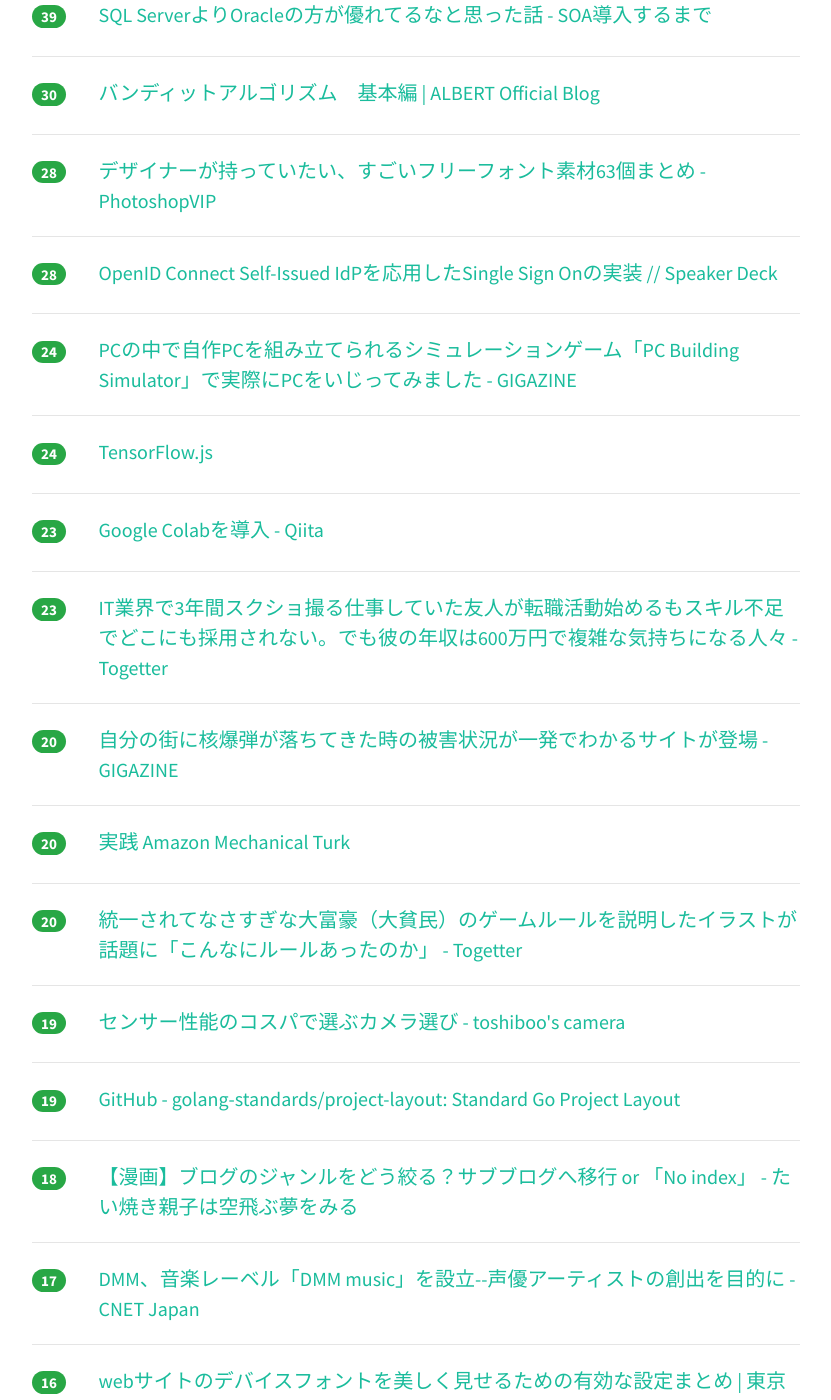
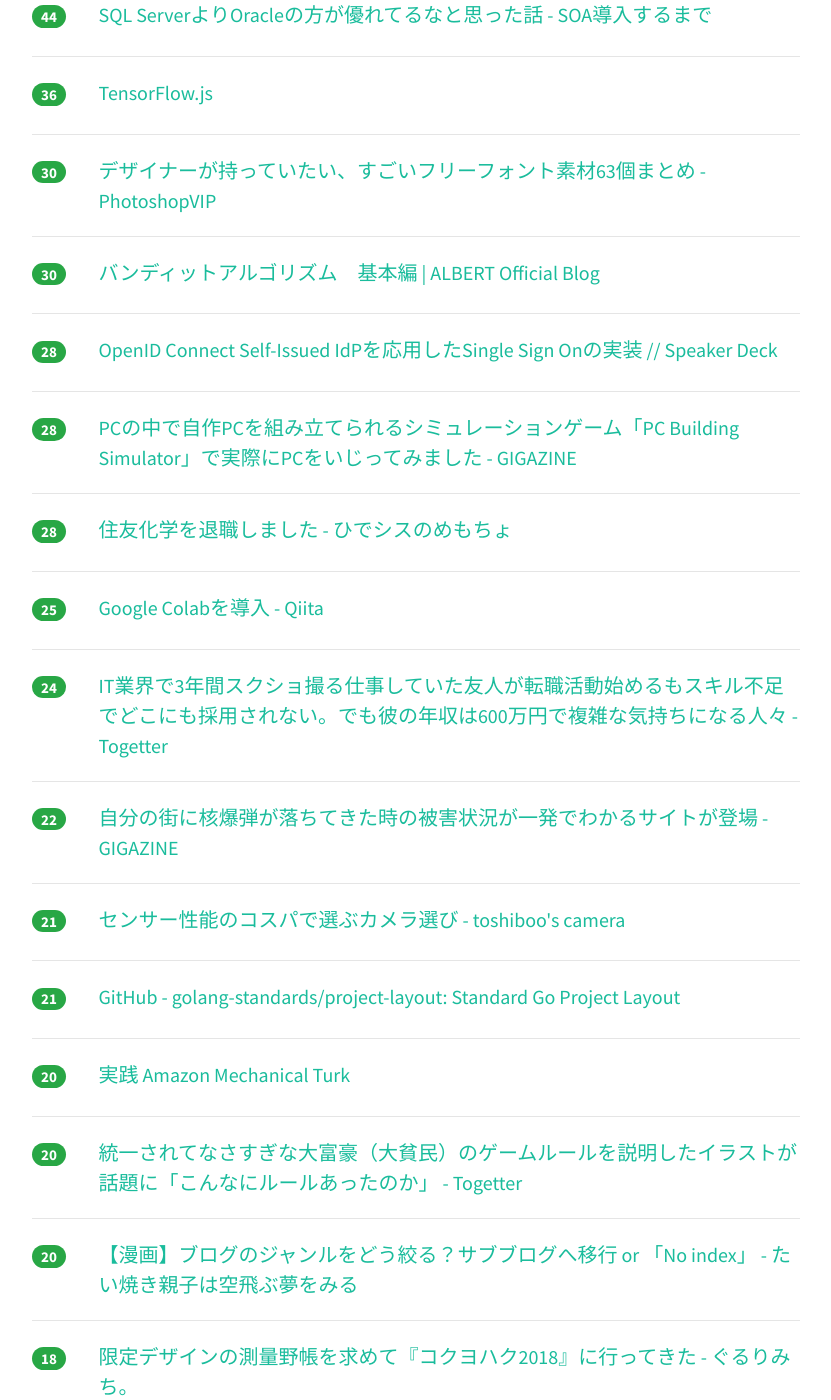
Before and after one commit to yatta47/hatena-matome-site, a Jekyll site: the page built from _posts/2018-03-31-hatena.md, in a window 1280 px wide and 1400 px high, scrolled down 832 px. Shown: the whole window, without its empty margins (224-1055 px from the left). Built offline with Jekyll 4.4.1, drawn with Linux system fonts in a browser that asks for light colours; nearby versions of some CDN libraries; some of the changed text lies outside the part shown.

Commit message:
Updated 2018-03-31

```diff
--- a/_posts/2018-03-31-hatena.md
+++ b/_posts/2018-03-31-hatena.md
@@ -1,39 +1,49 @@
 ---
 layout: post
 title:  "2018-03-31 はてぶIT"
-date:   2018-03-31 12:02:09
+date:   2018-03-31 13:02:35
 tags: [it-hotentry]
 ---
-28 件のデータあり
+31 件のデータあり
 
 <hr><div class="row">
-<div class="col-1"><span class="badge badge-pill badge-success h2">148</span></div>
+<div class="col-1"><span class="badge badge-pill badge-success h2">166</span></div>
 <div class="col-11"><a href='https://anond.hatelabo.jp/20180330214636' target='_blank'>ゲーム翻訳の現状</a></div>
 </div>
 <hr>
 <div class="row">
-<div class="col-1"><span class="badge badge-pill badge-success h2">92</span></div>
+<div class="col-1"><span class="badge badge-pill badge-success h2">118</span></div>
 <div class="col-11"><a href='https://togetter.com/li/1213646' target='_blank'>朝日新聞記者「騒動後、技術開発に影響出ていた」⇨PEZY関係者「当事者ですが影響出ていないけどもソースは？」 - Togetter</a></div>
 </div>
 <hr>
 <div class="row">
-<div class="col-1"><span class="badge badge-pill badge-success h2">75</span></div>
+<div class="col-1"><span class="badge badge-pill badge-success h2">91</span></div>
 <div class="col-11"><a href='https://headlines.yahoo.co.jp/hl?a=20180331-00000012-zdn_m-sci' target='_blank'>テザリング不要なauユーザーは3月中の解約を忘れずに （ITmedia Mobile） - Yahoo!ニュース</a></div>
 </div>
 <hr>
 <div class="row">
-<div class="col-1"><span class="badge badge-pill badge-success h2">47</span></div>
+<div class="col-1"><span class="badge badge-pill badge-success h2">67</span></div>
 <div class="col-11"><a href='https://www.engadget.com/2018/03/30/google-shutting-down-goo-gl-url-shortening-service/' target='_blank'>Google is shutting down its goo.gl URL shortening service</a></div>
 </div>
 <hr>
 <div class="row">
-<div class="col-1"><span class="badge badge-pill badge-success h2">44</span></div>
+<div class="col-1"><span class="badge badge-pill badge-success h2">46</span></div>
 <div class="col-11"><a href='https://developer.aiming-inc.com/infra/db-loadtest/' target='_blank'>DB負荷試験をやった話 | Aiming 開発者ブログ</a></div>
 </div>
 <hr>
 <div class="row">
-<div class="col-1"><span class="badge badge-pill badge-success h2">39</span></div>
+<div class="col-1"><span class="badge badge-pill badge-success h2">44</span></div>
 <div class="col-11"><a href='http://ryoben.hateblo.jp/entry/2017/05/29/000853' target='_blank'>SQL ServerよりOracleの方が優れてるなと思った話 - SOA導入するまで</a></div>
+</div>
+<hr>
+<div class="row">
+<div class="col-1"><span class="badge badge-pill badge-success h2">36</span></div>
+<div class="col-11"><a href='https://js.tensorflow.org/' target='_blank'>TensorFlow.js</a></div>
+</div>
+<hr>
+<div class="row">
+<div class="col-1"><span class="badge badge-pill badge-success h2">30</span></div>
+<div class="col-11"><a href='http://photoshopvip.net/107956' target='_blank'>デザイナーが持っていたい、すごいフリーフォント素材63個まとめ - PhotoshopVIP</a></div>
 </div>
 <hr>
 <div class="row">
@@ -43,37 +53,42 @@ tags: [it-hotentry]
 <hr>
 <div class="row">
 <div class="col-1"><span class="badge badge-pill badge-success h2">28</span></div>
-<div class="col-11"><a href='http://photoshopvip.net/107956' target='_blank'>デザイナーが持っていたい、すごいフリーフォント素材63個まとめ - PhotoshopVIP</a></div>
+<div class="col-11"><a href='https://speakerdeck.com/rtechkouhou/openid-connect-self-issued-idpwoying-yong-sitasingle-sign-onfalseshi-zhuang' target='_blank'>OpenID Connect Self-Issued IdPを応用したSingle Sign Onの実装 // Speaker Deck</a></div>
 </div>
 <hr>
 <div class="row">
 <div class="col-1"><span class="badge badge-pill badge-success h2">28</span></div>
-<div class="col-11"><a href='https://speakerdeck.com/rtechkouhou/openid-connect-self-issued-idpwoying-yong-sitasingle-sign-onfalseshi-zhuang' target='_blank'>OpenID Connect Self-Issued IdPを応用したSingle Sign Onの実装 // Speaker Deck</a></div>
+<div class="col-11"><a href='https://gigazine.net/news/20180330-pc-building-simulator/' target='_blank'>PCの中で自作PCを組み立てられるシミュレーションゲーム「PC Building Simulator」で実際にPCをいじってみました - GIGAZINE</a></div>
+</div>
+<hr>
+<div class="row">
+<div class="col-1"><span class="badge badge-pill badge-success h2">28</span></div>
+<div class="col-11"><a href='http://hidesys.hatenablog.com/entry/2018/03/31/104549' target='_blank'>住友化学を退職しました - ひでシスのめもちょ</a></div>
+</div>
+<hr>
+<div class="row">
+<div class="col-1"><span class="badge badge-pill badge-success h2">25</span></div>
+<div class="col-11"><a href='https://qiita.com/clocker/items/ebeb5ea9ce216e1d6205' target='_blank'>Google Colabを導入 - Qiita</a></div>
 </div>
 <hr>
 <div class="row">
 <div class="col-1"><span class="badge badge-pill badge-success h2">24</span></div>
-<div class="col-11"><a href='https://gigazine.net/news/20180330-pc-building-simulator/' target='_blank'>PCの中で自作PCを組み立てられるシミュレーションゲーム「PC Building Simulator」で実際にPCをいじってみました - GIGAZINE</a></div>
-</div>
-<hr>
-<div class="row">
-<div class="col-1"><span class="badge badge-pill badge-success h2">24</span></div>
-<div class="col-11"><a href='https://js.tensorflow.org/' target='_blank'>TensorFlow.js</a></div>
-</div>
-<hr>
-<div class="row">
-<div class="col-1"><span class="badge badge-pill badge-success h2">23</span></div>
-<div class="col-11"><a href='https://qiita.com/clocker/items/ebeb5ea9ce216e1d6205' target='_blank'>Google Colabを導入 - Qiita</a></div>
-</div>
-<hr>
-<div class="row">
-<div class="col-1"><span class="badge badge-pill badge-success h2">23</span></div>
 <div class="col-11"><a href='https://togetter.com/li/1213467' target='_blank'>IT業界で3年間スクショ撮る仕事していた友人が転職活動始めるもスキル不足でどこにも採用されない。でも彼の年収は600万円で複雑な気持ちになる人々 - Togetter</a></div>
 </div>
 <hr>
 <div class="row">
-<div class="col-1"><span class="badge badge-pill badge-success h2">20</span></div>
+<div class="col-1"><span class="badge badge-pill badge-success h2">22</span></div>
 <div class="col-11"><a href='https://gigazine.net/news/20180330-outrider-interactive-nuke-map/' target='_blank'>自分の街に核爆弾が落ちてきた時の被害状況が一発でわかるサイトが登場 - GIGAZINE</a></div>
+</div>
+<hr>
+<div class="row">
+<div class="col-1"><span class="badge badge-pill badge-success h2">21</span></div>
+<div class="col-11"><a href='http://www.toshiboo.com/entry/cospa01' target='_blank'>センサー性能のコスパで選ぶカメラ選び - toshiboo's camera</a></div>
+</div>
+<hr>
+<div class="row">
+<div class="col-1"><span class="badge badge-pill badge-success h2">21</span></div>
+<div class="col-11"><a href='https://github.com/golang-standards/project-layout' target='_blank'>GitHub - golang-standards/project-layout: Standard Go Project Layout</a></div>
 </div>
 <hr>
 <div class="row">
@@ -87,23 +102,23 @@ tags: [it-hotentry]
 </div>
 <hr>
 <div class="row">
-<div class="col-1"><span class="badge badge-pill badge-success h2">19</span></div>
-<div class="col-11"><a href='http://www.toshiboo.com/entry/cospa01' target='_blank'>センサー性能のコスパで選ぶカメラ選び - toshiboo's camera</a></div>
-</div>
-<hr>
-<div class="row">
-<div class="col-1"><span class="badge badge-pill badge-success h2">19</span></div>
-<div class="col-11"><a href='https://github.com/golang-standards/project-layout' target='_blank'>GitHub - golang-standards/project-layout: Standard Go Project Layout</a></div>
+<div class="col-1"><span class="badge badge-pill badge-success h2">20</span></div>
+<div class="col-11"><a href='http://www.taiyaki-oyako.com/entry/manga-blog-category' target='_blank'>【漫画】ブログのジャンルをどう絞る？サブブログへ移行 or 「No index」 - たい焼き親子は空飛ぶ夢をみる</a></div>
 </div>
 <hr>
 <div class="row">
 <div class="col-1"><span class="badge badge-pill badge-success h2">18</span></div>
-<div class="col-11"><a href='http://www.taiyaki-oyako.com/entry/manga-blog-category' target='_blank'>【漫画】ブログのジャンルをどう絞る？サブブログへ移行 or 「No index」 - たい焼き親子は空飛ぶ夢をみる</a></div>
+<div class="col-11"><a href='http://blog.gururimichi.com/entry/2018/03/30/224344' target='_blank'>限定デザインの測量野帳を求めて『コクヨハク2018』に行ってきた - ぐるりみち。</a></div>
 </div>
 <hr>
 <div class="row">
 <div class="col-1"><span class="badge badge-pill badge-success h2">17</span></div>
 <div class="col-11"><a href='https://japan.cnet.com/article/35116989/' target='_blank'>DMM、音楽レーベル「DMM music」を設立--声優アーティストの創出を目的に - CNET Japan</a></div>
+</div>
+<hr>
+<div class="row">
+<div class="col-1"><span class="badge badge-pill badge-success h2">17</span></div>
+<div class="col-11"><a href='https://japanese.engadget.com/2018/03/30/excel-ai/' target='_blank'>「Excel」にAI対応のデータ型が追加、地理や株価情報をオンラインから取得 - Engadget 日本版</a></div>
 </div>
 <hr>
 <div class="row">
@@ -113,27 +128,22 @@ tags: [it-hotentry]
 <hr>
 <div class="row">
 <div class="col-1"><span class="badge badge-pill badge-success h2">16</span></div>
-<div class="col-11"><a href='https://japanese.engadget.com/2018/03/30/excel-ai/' target='_blank'>「Excel」にAI対応のデータ型が追加、地理や株価情報をオンラインから取得 - Engadget 日本版</a></div>
+<div class="col-11"><a href='http://tech.nikkeibp.co.jp/atcl/nxt/column/18/00079/00007/' target='_blank'>ラズパイで動く64ビットLinux、欧州で人気の「openSUSE」 | 日経 xTECH（クロステック）</a></div>
 </div>
 <hr>
 <div class="row">
-<div class="col-1"><span class="badge badge-pill badge-success h2">16</span></div>
-<div class="col-11"><a href='http://hidesys.hatenablog.com/entry/2018/03/31/104549' target='_blank'>住友化学を退職しました - ひでシスのめもちょ</a></div>
-</div>
-<hr>
-<div class="row">
-<div class="col-1"><span class="badge badge-pill badge-success h2">14</span></div>
+<div class="col-1"><span class="badge badge-pill badge-success h2">15</span></div>
 <div class="col-11"><a href='https://gigazine.net/news/20180330-google-remove-autocomplete-kodi/' target='_blank'>Googleが「著作権侵害対策」でメディアプレイヤー「Kodi」をオートコンプリート候補から削除か - GIGAZINE</a></div>
 </div>
 <hr>
 <div class="row">
-<div class="col-1"><span class="badge badge-pill badge-success h2">12</span></div>
+<div class="col-1"><span class="badge badge-pill badge-success h2">13</span></div>
 <div class="col-11"><a href='http://www.afpbb.com/articles/-/3169476' target='_blank'>人命よりも成長優先？ フェイスブック、流出の内部文書が物議　写真1枚　国際ニュース：AFPBB News</a></div>
 </div>
 <hr>
 <div class="row">
-<div class="col-1"><span class="badge badge-pill badge-success h2">12</span></div>
-<div class="col-11"><a href='http://tech.nikkeibp.co.jp/atcl/nxt/column/18/00079/00007/' target='_blank'>ラズパイで動く64ビットLinux、欧州で人気の「openSUSE」 | 日経 xTECH（クロステック）</a></div>
+<div class="col-1"><span class="badge badge-pill badge-success h2">13</span></div>
+<div class="col-11"><a href='https://withnews.jp/article/f0180331000qq000000000000000W00g10701qq000017019A' target='_blank'>「できるならずっと仮想の世界に…」バーチャルYouTuberが見た境地 - withnews（ウィズニュース）</a></div>
 </div>
 <hr>
 <div class="row">
@@ -143,6 +153,11 @@ tags: [it-hotentry]
 <hr>
 <div class="row">
 <div class="col-1"><span class="badge badge-pill badge-success h2">7</span></div>
+<div class="col-11"><a href='https://developers.googleblog.com/2018/03/transitioning-google-url-shortener.html' target='_blank'>Google Developers Blog: Transitioning Google URL Shortener to Firebase Dynamic Links</a></div>
+</div>
+<hr>
+<div class="row">
+<div class="col-1"><span class="badge badge-pill badge-success h2">7</span></div>
 <div class="col-11"><a href='https://dot.asahi.com/dot/2018033000037.html' target='_blank'>年金データ再委託「SAY企画」従業員が証言「入力ミスは日本でやったもの、中国業者は正確だった」 (1/2) 〈dot.〉｜AERA dot. (アエラドット)</a></div>
 </div>
 <hr>
```
